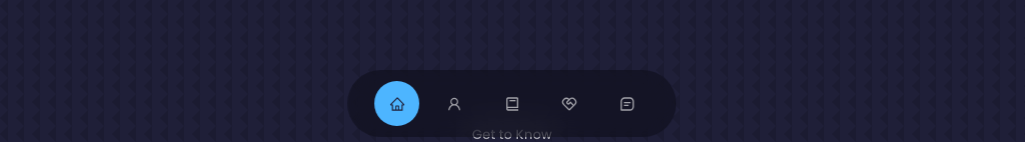
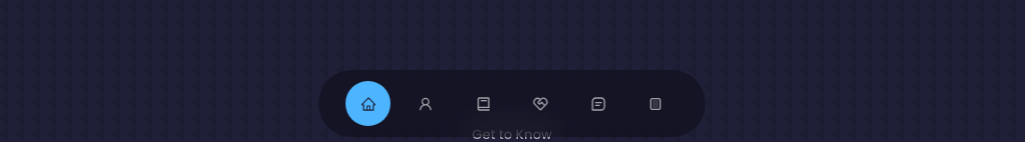
Before and after one commit to sks-7/sks-7.github.io, a React (Create React App) app: page / in a window 1280 px wide. Shown: the part 658-800 px from the top of the page, without its empty margins (128-1153 px from the left). Built offline with nearby package versions, Linux system fonts and the light colour scheme.

Commit message:
added 4th project and navbar added resume download icon

```diff
--- a/src/Componetns/Nav/Nav.jsx
+++ b/src/Componetns/Nav/Nav.jsx
@@ -6,20 +6,64 @@ import {BiBook} from 'react-icons/bi'
 import {RiServiceLine} from 'react-icons/ri'
 import {BiMessageSquareDetail} from 'react-icons/bi'
 import { useState } from 'react'
+import CV from '../../Assests/Sachin_Kumar_Resume.pdf';
+import { TiDocumentText } from 'react-icons/ti';
 
 const Nav = () => {
   const [activenav,setActivenav] = useState("#")
   return (
-    <div className='nav_content'>
-    <nav>
-      <a href="#" onClick={()=>setActivenav("#")} className={activenav==="#" ? "active" : ""}><AiOutlineHome/></a>
-      <a href="#about" onClick={()=>setActivenav("#about")} className={activenav==="#about" ? "active" : ""}><AiOutlineUser/></a>
-      <a href="#experience" onClick={()=>setActivenav("#experience")} className={activenav==="#experience" ? "active" : ""}><BiBook/></a>
-      <a href="#skill" onClick={()=>setActivenav("#skill")} className={activenav==="#skill" ? "active" : ""}><RiServiceLine/></a>
-      <a href="#contact" onClick={()=>setActivenav("#contact")} className={activenav==="#contact" ? "active" : ""}><BiMessageSquareDetail/></a>
-    </nav>
+    <div className="nav_content">
+      <nav>
+        <a
+          href="#"
+          onClick={() => setActivenav('#')}
+          className={activenav === '#' ? 'active' : ''}
+        >
+          <AiOutlineHome />
+        </a>
+        <a
+          href="#about"
+          onClick={() => setActivenav('#about')}
+          className={activenav === '#about' ? 'active' : ''}
+        >
+          <AiOutlineUser />
+        </a>
+        {/* <a
+          href="#experience"
+          onClick={() => setActivenav('#experience')}
+          className={activenav === '#experience' ? 'active' : ''}
+        >
+          <BiBook />
+        </a> */}
+        <a
+          href="#projects"
+          onClick={() => setActivenav('#projects')}
+          className={activenav === '#projects' ? 'active' : ''}
+        >
+          <BiBook />
+        </a>
+
+        <a
+          href="#skill"
+          onClick={() => setActivenav('#skill')}
+          className={activenav === '#skill' ? 'active' : ''}
+        >
+          <RiServiceLine />
+        </a>
+        <a
+          href="#contact"
+          onClick={() => setActivenav('#contact')}
+          className={activenav === '#contact' ? 'active' : ''}
+        >
+          <BiMessageSquareDetail />
+        </a>
+
+        <a href={CV} download>
+          <TiDocumentText />
+        </a>
+      </nav>
     </div>
-  )
+  );
 }
 
 export default Nav
```
Also changed, not shown: 1 other file (tests, documents, lock files or other folders).
